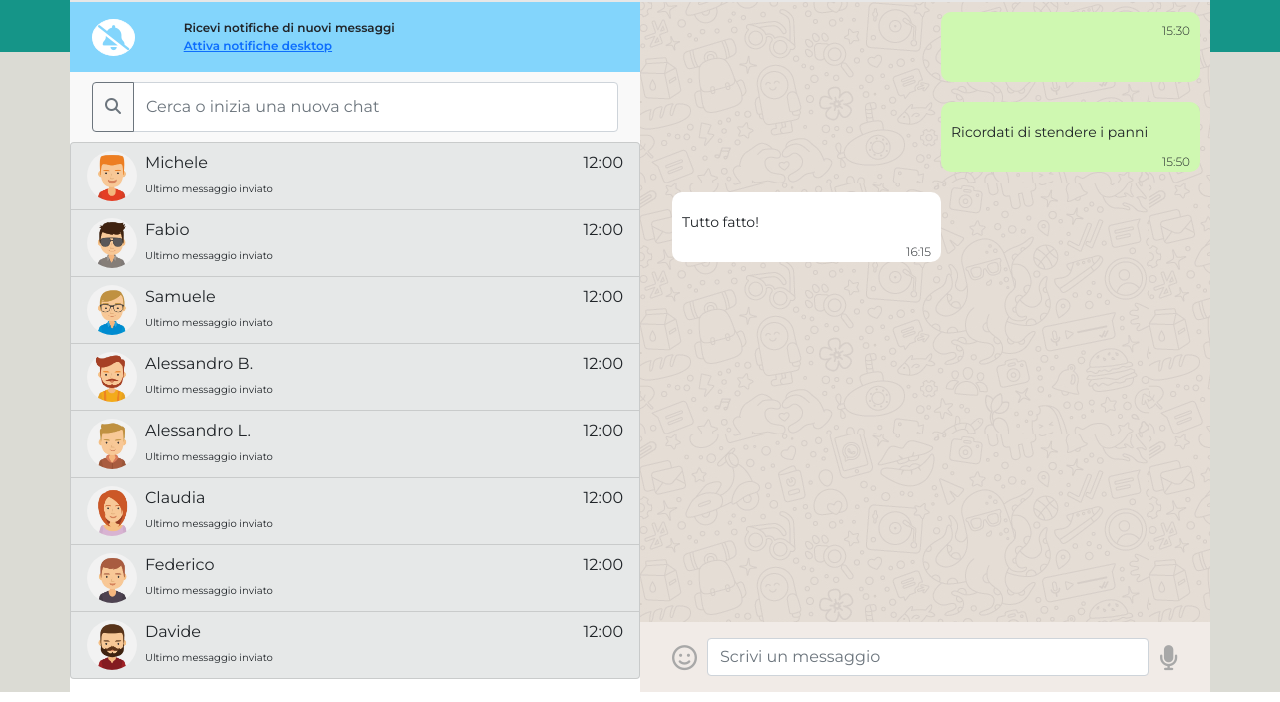
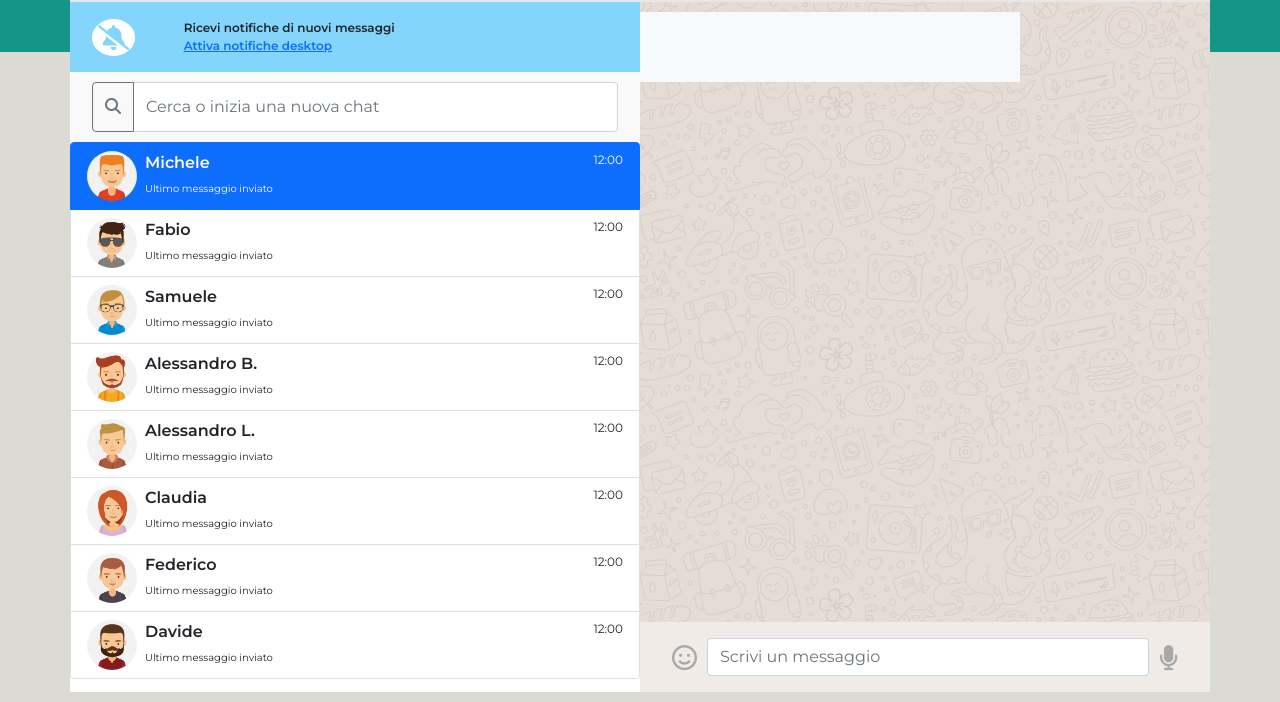
Before and after one commit to davidechon/vue-boolzapp, a plain HTML site: page index.html in a window 1280 px wide. Shown: the part 98-800 px from the top of the page. Drawn offline with nearby package versions, Linux system fonts and the light colour scheme.

Commit message:
debug js

```diff
--- a/css/style.css
+++ b/css/style.css
@@ -49,7 +49,7 @@
 .container{
   margin-top: -120px;
   padding: 0;
-  height: calc(100vh - 40px);
+  height: calc(100vh - 30px);
   display: flex;
   flex-flow: row nowrap;
 }
--- a/index.html
+++ b/index.html
@@ -74,17 +74,17 @@
                   </div>
               </li> -->
 
-              <li class="list-group-item d-flex justify-content-between align-items-start userActive"
+              <li class="list-group-item d-flex justify-content-between align-items-start"
               v-for="(contact, index) in contacts" :key="index"
-              :class="{'active': activeContactIndex === index}"
+              :class="index === activeContactIndex ? 'active' : ''"
               @click="viewChat(index)"
               >
                 <img class="avatar" :src="'img/avatar' + contact.avatar + '.jpg'" :alt="'Avatar di ' + contact.name">
                 <div class="ms-2 me-auto">
-                  <div :class="userTitle">{{contact.name}}</div>
+                  <div class="userTitle">{{contact.name}}</div>
                   <span class="subtitle">Ultimo messaggio inviato</span>
                 </div>
-                <span :class="hours">12:00</span>
+                <span class="hours">12:00</span>
               </li>
               <!-- <li class="list-group-item d-flex justify-content-between align-items-start">
                 <img class="avatar" src="img/avatar_1.jpg" alt="MIchele">
@@ -159,7 +159,7 @@
             <div class="nav align-items-center">
               <div class="d-flex justify-content-between align-items-center">
                 <img class="avatar" src="img/avatar_1.jpg" alt="Michele">
-                  <div class="userTitlepx-2">Michele</br>
+                  <div class="userTitle px-2">Michele</br>
                     <span class="subtitle">Ultimo accesso oggi alle 12:00</span>
                   </div>
               </div>
@@ -171,12 +171,27 @@
             </div> <!-- /nav-->
           </div> <!-- /row header-->
 
+          <!-- Test messageList-->
+          <div class="col-8 bg-light h100">
+            <!-- <div class="header">a</div> -->
+            <div class="box">
+              <div class="messageText"
+              v-for="(item,index) in contacts.messages"
+              :key="index"
+              :class="item.status === 'sent' ? 'sent' : 'recived'"
+              >
+                <span>{{item.message}}</span>
+              </div>
+            </div>
+
+          </div>
+          <!-- Test messageList-->
           <!-- messageList-->
-          <div id="messageList">
+          <!--<div id="messageList">
             <ul class="messageListGroup overflow-auto">
               <li class="d-flex">
                 <div class="box send">
-                  <!-- <div class="messageText" v-for="(message, index), in contacts[activeContactIndex].messages" :key="index">{{item.message}}</div> -->
+                  <div class="messageText">Hai portato a spasso il cane?</div>
                   <div class="messageHours">15:30</div>
                 </div>
               </li>
@@ -193,7 +208,7 @@
                 </div>
               </li>
             </ul>
-          </div> <!-- /messaglist -->
+          </div>  /messaglist -->
 
           <div class="row footer">
             <div class="d-flex justify-content-between align-items-center">
--- a/js/script.js
+++ b/js/script.js
@@ -174,11 +174,12 @@ const app = new Vue({
                         status: 'received'
                     },
                 ],
-                activeContactIndex: 0,
+
+            }
+        ],
+        activeContactIndex: 0,
                 searchText: '',
                 message: '',
-            }
-        ]
 
     },
     methods: {
```
